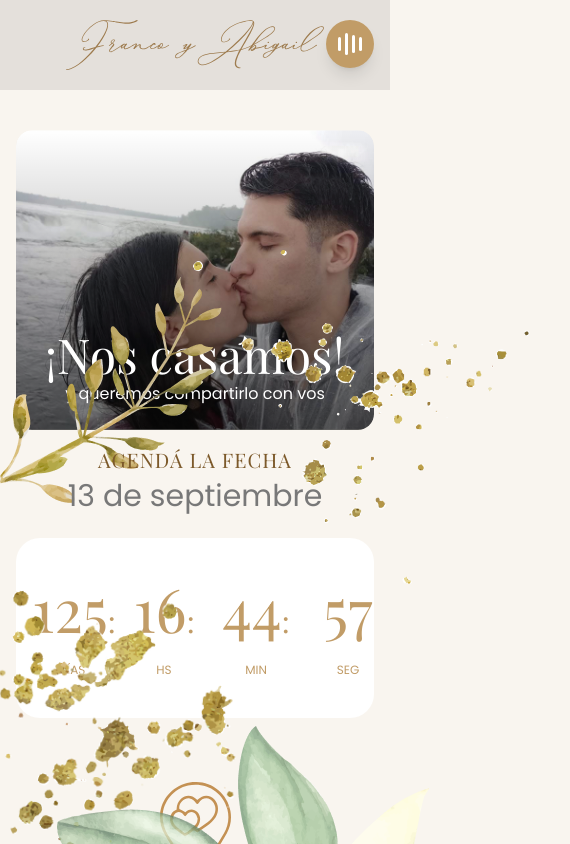
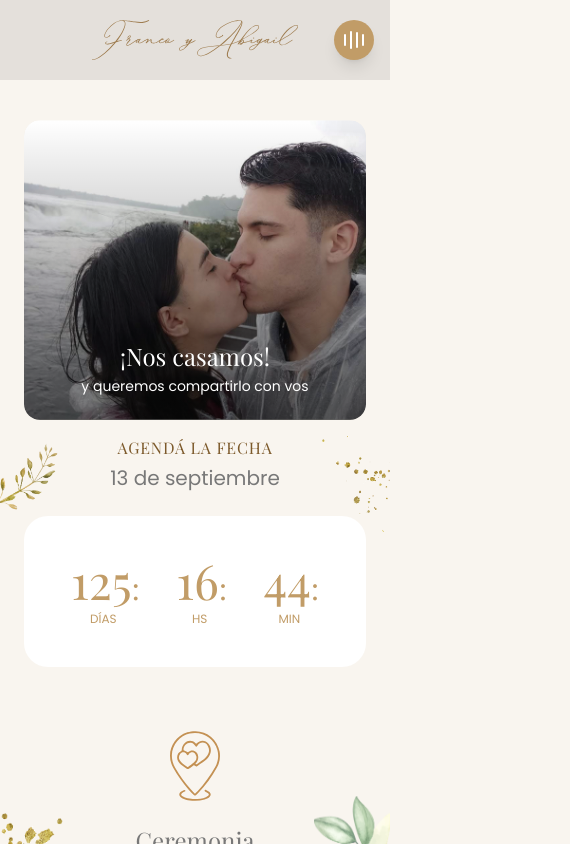
Before and after one commit to tomassalina/franco-abigail-wedding, a Next.js app: page / in a window 390 px wide. Both pictures are taken after a click on the button "ABRIR". Shown: the top 844 px of the page, 570 px wide, since content can reach past the window. Built offline with nearby package versions, Linux system fonts and the light colour scheme.

Commit message:
feat(): add responsive design to the decorations

```diff
--- a/app/components/countdown-timer.tsx
+++ b/app/components/countdown-timer.tsx
@@ -52,19 +52,24 @@ export default function CountdownTimer({ targetDate }: CountdownTimerProps) {
   ];
 
   return (
-    <div className="max-w-lg  mx-auto flex items-center justify-between gap-3">
+    <div className="max-w-lg w-[80%] md:w-full mx-auto flex items-center justify-between gap-3">
       {timeUnits.map((unit, index) => (
-        <div key={index} className="flex flex-col items-center">
+        <div
+          key={index}
+          className={`flex-col items-center ${
+            unit.label === "seg" && "hidden md:flex"
+          }`}
+        >
           <motion.div
-            className="w-20 h-20"
+            className="md:w-20 md:h-20"
             initial={{ scale: 0.9, opacity: 0 }}
             animate={{
-              scale: unit.label === "SEG" ? [1, 1.05, 1] : 1,
+              scale: unit.label === "seg" ? [1, 1.05, 1] : 1,
               opacity: 1,
             }}
             transition={{
               scale: {
-                repeat: unit.label === "SEG" ? Number.POSITIVE_INFINITY : 0,
+                repeat: unit.label === "seg" ? Number.POSITIVE_INFINITY : 0,
                 duration: 1,
               },
               opacity: {
@@ -74,7 +79,7 @@ export default function CountdownTimer({ targetDate }: CountdownTimerProps) {
             }}
           >
             <motion.span
-              className="font-playfair text-6xl text-secondary"
+              className="font-playfair text-5xl md:text-6xl text-secondary"
               key={unit.value}
               initial={{ opacity: 0, y: -10 }}
               animate={{ opacity: 1, y: 0 }}
@@ -85,7 +90,7 @@ export default function CountdownTimer({ targetDate }: CountdownTimerProps) {
             </motion.span>
           </motion.div>
           <motion.p
-            className="text-xs mt-1 text-secondary uppercase"
+            className="text-xs mt-1 text-secondary uppercase mr-1"
             initial={{ opacity: 0 }}
             animate={{ opacity: 1 }}
             transition={{ delay: 0.3 + index * 0.1, duration: 0.5 }}
--- a/app/components/music-player.tsx
+++ b/app/components/music-player.tsx
@@ -30,12 +30,12 @@ export default function MusicPlayer({
   return (
     <motion.button
       onClick={toggleMusic}
-      className="bg-[#C19C67] p-3 rounded-full cursor-pointer shadow-lg"
+      className="w-10 h-10 md:w-12 md:h-12 lg:w-14 lg:h-14 bg-[#C19C67] p-2.5 md:p-3 rounded-full cursor-pointer shadow-lg flex items-center justify-center"
       whileHover={{ scale: 1.1 }}
       whileTap={{ scale: 0.95 }}
     >
       {isPlaying ? (
-        <div className="w-6 h-6 flex items-center justify-center space-x-1">
+        <div className="w-5 h-5 md:w-6 md:h-6 flex items-center justify-center space-x-1">
           {[0, 1, 2, 3].map((i) => (
             <motion.div
               key={i}
--- a/app/components/sections/bible-verse.tsx
+++ b/app/components/sections/bible-verse.tsx
@@ -1,11 +1,11 @@
 export default function BibleVerseSection() {
   return (
     <div className="text-center italic text-[#5E3C10]">
-      <p className="font-medium text-4xl mb-4">
+      <p className="font-medium text-xl md:text-2xl lg:text-4xl mb-4">
         Más valen dos que uno, porque obtienen más fruto de su esfuerzo. Si
         caen, el uno levanta al otro.
       </p>
-      <p className="text-3xl">Eclesiastés 4:9-10</p>
+      <p className="text-lg md:text-xl lg:text-3xl">Eclesiastés 4:9-10</p>
     </div>
   );
 }
--- a/app/components/sections/confirmation.tsx
+++ b/app/components/sections/confirmation.tsx
@@ -3,7 +3,7 @@ import { CheckIcon, LetterIcon } from "@/components/icons";
 export default function ConfirmationSection() {
   return (
     <div className="text-center mb-16 relative z-10">
-      <div className="inline-block mb-4">
+      <div className="inline-block mb-4 relative left-3.5">
         <LetterIcon />
       </div>
       <h3 className="mb-2 font-playfair text-3xl font-medium">
--- a/app/components/sections/date-and-location.tsx
+++ b/app/components/sections/date-and-location.tsx
@@ -4,10 +4,12 @@ import { LocationIcon } from "@/components/icons";
 export default function DateAndLocationSection() {
   return (
     <div className="max-w-2xl mx-auto text-center mb-10">
-      <h3 className="mb-1 font-playfair text-accent-foreground tracking-wider uppercase text-xl">
+      <h3 className="mb-1 font-playfair text-accent-foreground tracking-wider uppercase text-base md:text-xl">
         Agendá la fecha
       </h3>
-      <p className="text-3xl text-card-foreground mb-6">13 de septiembre</p>
+      <p className="text-xl md:text-3xl text-card-foreground mb-6">
+        13 de septiembre
+      </p>
 
       <div className="py-10 px-4 bg-white rounded-3xl">
         <CountdownTimer targetDate="2025-09-13T18:00:00" />
@@ -15,14 +17,14 @@ export default function DateAndLocationSection() {
 
       <div className="text-center my-16">
         <div className="inline-block mb-4">
-          <LocationIcon />
+          <LocationIcon width={50} />
         </div>
         <div className="text-foreground">
-          <h3 className="mb-1 font-playfair text-4xl">Ceremonia</h3>
-          <p className="mb-2 text-2xl font-medium">
+          <h3 className="mb-1 font-playfair text-2xl md:text-4xl">Ceremonia</h3>
+          <p className="mb-2 text-lg md:text-2xl font-medium">
             La Quinta Eventos <br /> Gral.Las Heras, Bs.As.
           </p>
-          <p className="mb-4 text-lg">13 de septiembre, 16hs</p>
+          <p className="mb-4 text-base md:text-lg">13 de septiembre, 16hs</p>
         </div>
         <a
           href="https://maps.app.goo.gl/rfQVJR8o9YBuzuBC6"
--- a/app/components/sections/header.tsx
+++ b/app/components/sections/header.tsx
@@ -3,7 +3,7 @@ import { LogoIcon } from "@/components/icons";
 export const Header = () => {
   return (
     <header className="flex items-center justify-center">
-      <LogoIcon height={50} />
+      <LogoIcon height={50} className="h-10 md:h-[50px]" />
     </header>
   );
 };
--- a/app/components/sections/hero.tsx
+++ b/app/components/sections/hero.tsx
@@ -13,11 +13,11 @@ export default function HeroSection() {
             className="w-full h-full object-cover rounded-2xl"
           />
         </div>
-        <div className="absolute inset-0 flex flex-col items-center justify-end p-6 bg-gradient-to-t from-black/50 to-transparent text-white">
-          <h2 className="text-5xl font-playfair font-normal mb-1">
+        <div className="absolute inset-0 flex flex-col items-center justify-end p-6 bg-gradient-to-t from-black/50 to-transparent text-white text-center">
+          <h2 className="text-2xl md:text-5xl font-playfair font-normal mb-1">
             ¡Nos casamos!
           </h2>
-          <p className="text-base font-normal">
+          <p className="text-sm md:text-base font-normal">
             y queremos compartirlo con vos
           </p>
         </div>
--- a/app/components/wedding-invitation.tsx
+++ b/app/components/wedding-invitation.tsx
@@ -77,7 +77,7 @@ export default function WeddingInvitation() {
             initial={{ opacity: 0 }}
             animate={{ opacity: 1 }}
             exit={{ opacity: 0 }}
-            className="min-h-screen flex items-center justify-center px-5"
+            className="min-h-screen flex items-center justify-center px-5 md:px-25"
           >
             <InvitationLetter handleOpen={openInvitation} />
           </motion.div>
@@ -105,14 +105,14 @@ export default function WeddingInvitation() {
                 alt="Rama de un arbol en forma de decoracion"
                 width={235}
                 height={276}
-                className="absolute top-40 -left-1"
+                className="hidden xl:inline absolute top-40 -left-1"
               />
               <Image
                 src="/images/decoration-2.png"
                 alt="Rama de un arbol en forma de decoracion"
                 width={337}
                 height={334}
-                className="absolute top-40 -right-35 overflow-x-hidden"
+                className="hidden xl:inline absolute top-40 -right-35 overflow-x-hidden"
               />
             </div>
 
@@ -120,22 +120,37 @@ export default function WeddingInvitation() {
               <DateAndLocationSection />
 
               <Image
+                src="/images/decoration-1.png"
+                alt="Rama de un arbol en forma de decoracion"
+                width={235}
+                height={276}
+                className="lg:hidden absolute top-0 -left-1 w-16 h-20 md:w-24 md:h-28 lg:w-[235px] lg:h-[276px]"
+              />
+              <Image
+                src="/images/decoration-2.png"
+                alt="Rama de un arbol en forma de decoracion"
+                width={337}
+                height={334}
+                className="lg:hidden absolute -top-0 -right-7 overflow-x-hidden w-24 h-24 md:w-36 md:h-36 lg:w-[337px] lg:h-[334px]"
+              />
+
+              <Image
                 src="/images/decoration-3.png"
                 alt="Rama de un arbol en forma de decoracion"
                 width={407}
                 height={431}
-                className="absolute top-25 -left-25"
+                className="absolute top-90 -left-10 md:top-100 md:-left-15 lg:top-25 lg:-left-25 w-36 h-40 md:w-56 md:h-60 lg:w-[370px] lg:h-[390px]"
               />
               <Image
                 src="/images/decoration-4.png"
                 alt="Rama de un arbol en forma de decoracion"
                 width={373}
                 height={391}
-                className="absolute top-70 -right-10 overflow-x-hidden"
+                className="absolute top-90 -right-1 md:top-100 md:-right-1 lg:top-70 lg:-right-10 overflow-x-hidden w-20 h-24 md:w-36 md:h-40 lg:w-[340px] lg:h-[350px]"
               />
             </div>
 
-            <div className="wrapper bg-primary pt-8 pb-12 relative">
+            <div className="wrapper bg-primary pt-8 pb-8 lg:pb-12 relative">
               <MenuSection />
 
               <Image
@@ -143,18 +158,33 @@ export default function WeddingInvitation() {
                 alt="Rama de un arbol en forma de decoracion"
                 width={407}
                 height={381}
-                className="absolute top-34 -left-22"
+                className="absolute top-40 -left-20 md:top-34 md:-left-22 w-44 h-40 md:w-56 md:h-52 lg:w-64 lg:h-60 xl:w-[380px] xl:h-[350px]"
               />
               <Image
                 src="/images/decoration-6.png"
                 alt="Rama de un arbol en forma de decoracion"
                 width={427}
                 height={482}
-                className="absolute top-25 -right-45 overflow-x-hidden"
+                className="absolute top-210 -right-15 md:top-25 md:-right-30 xl:-right-38 overflow-x-hidden w-36 h-40 md:w-56 md:h-64 lg:w-64 lg:h-60 xl:w-[400px] xl:h-[450px]"
+              />
+
+              <Image
+                src="/images/decoration-6.png"
+                alt="Rama de un arbol en forma de decoracion"
+                width={427}
+                height={482}
+                className="md:hidden absolute top-140 -left-12 w-36 h-40 transform rotate-180"
+              />
+              <Image
+                src="/images/decoration-5.png"
+                alt="Rama de un arbol en forma de decoracion"
+                width={407}
+                height={381}
+                className="md:hidden absolute top-125 -right-20 w-44 h-40 transform rotate-240"
               />
             </div>
 
-            <div className="py-12 px-8 relative">
+            <div className="py-8 lg:py-12 px-2 md:px-8 relative">
               <BibleVerseSection />
 
               <Image
@@ -162,33 +192,48 @@ export default function WeddingInvitation() {
                 alt="Rama de un arbol en forma de decoracion"
                 width={337}
                 height={334}
-                className="absolute z-10 top-10 -left-40 overflow-x-hidden"
+                className="hidden md:inline absolute z-10 md:top-10 md:-left-10 lg:top-12 lg:-left-20 overflow-x-hidden md:w-40 md:h-40 lg:w-70 lg:h-70"
               />
               <Image
                 src="/images/decoration-7.png"
                 alt="Rama de un arbol en forma de decoracion"
                 width={300}
                 height={300}
-                className="absolute -top-4 -right-2 overflow-x-hidden"
+                className="hidden md:inline absolute -right-2 md:top-10 lg:top-10 xl:-top-2 overflow-x-hidden md:w-36 md:h-36 lg:w-56 lg:h-56 xl:w-72 xl:h-72"
               />
             </div>
 
-            <div className="wrapper bg-secondary py-8 relative">
+            <div className="wrapper bg-secondary py-4 md:py-8 relative">
               <PhotoAlbumSection />
+
+              <Image
+                src="/images/decoration-1.png"
+                alt="Rama de un arbol en forma de decoracion"
+                width={235}
+                height={276}
+                className="xl:hidden absolute top-5 -left-1 w-16 h-20 md:w-24 md:h-28 lg:w-36 lg:h-40"
+              />
+              <Image
+                src="/images/decoration-1.png"
+                alt="Rama de un arbol en forma de decoracion"
+                width={235}
+                height={276}
+                className="xl:hidden absolute top-5 -right-1 transform -scale-x-100 w-16 h-20 md:w-24 md:h-28 lg:w-36 lg:h-40"
+              />
 
               <Image
                 src="/images/decoration-8.png"
                 alt="Rama de un arbol en forma de decoracion"
                 width={400}
                 height={380}
-                className="absolute top-70 -left-20 overflow-x-hidden"
+                className="hidden xl:inline absolute top-70 -left-20 overflow-x-hidden"
               />
               <Image
                 src="/images/decoration-9.png"
                 alt="Rama de un arbol en forma de decoracion"
                 width={400}
                 height={400}
-                className="absolute top-68 -right-35 overflow-x-hidden"
+                className="hidden xl:inline absolute top-68 -right-35 overflow-x-hidden"
               />
             </div>
 
@@ -200,18 +245,40 @@ export default function WeddingInvitation() {
                 alt="Rama de un arbol en forma de decoracion"
                 width={337}
                 height={334}
-                className="absolute top-10 -left-30"
+                className="md:hidden absolute top-10 -left-10 w-36 h-36"
+              />
+              <Image
+                src="/images/decoration-5.png"
+                alt="Rama de un arbol en forma de decoracion"
+                width={407}
+                height={381}
+                className="md:hidden absolute top-85 -right-20 w-44 h-40 rotate-240"
+              />
+              <Image
+                src="/images/decoration-9.png"
+                alt="Rama de un arbol en forma de decoracion"
+                width={400}
+                height={400}
+                className="md:hidden absolute -bottom-5 -left-10 w-40 h-40"
+              />
+
+              <Image
+                src="/images/decoration-2.png"
+                alt="Rama de un arbol en forma de decoracion"
+                width={337}
+                height={334}
+                className="hidden md:inline absolute top-0 -left-10 xl:top-10 xl:-left-30 md:w-44 md:h-44 xl:w-[337px] xl:h-[334px]"
               />
               <Image
                 src="/images/decoration-1.png"
                 alt="Rama de un arbol en forma de decoracion"
                 width={235}
                 height={276}
-                className="absolute top-10 -right-2 overflow-x-hidden transform -scale-x-100"
+                className="hidden md:inline absolute bottom-10 -right-2 xl:top-10 xl:-right-2 overflow-x-hidden transform -scale-x-100 w-26 h-22 xl:w-[235px] xl:h-[276px]"
               />
             </div>
 
-            <div className="wrapper bg-secondary py-18 relative">
+            <div className="wrapper bg-secondary py-8 md:py-8 lg:py-18 relative">
               <GiftsSection />
 
               <Image
@@ -219,18 +286,18 @@ export default function WeddingInvitation() {
                 alt="Rama de un arbol en forma de decoracion"
                 width={300}
                 height={310}
-                className="absolute top-20 -left-0 overflow-x-hidden transform -scale-x-100 rotate-20"
+                className="hidden lg:inline absolute top-40 xl:top-20 -left-0 overflow-x-hidden transform -scale-x-100 rotate-20 w-36 h-36 xl:w-[300px] xl:h-[310px]"
               />
               <Image
                 src="/images/decoration-2.png"
                 alt="Rama de un arbol en forma de decoracion"
                 width={337}
                 height={334}
-                className="absolute top-20 -right-20"
+                className="hidden lg:inline absolute top-40 -right-6 xl:top-20 xl:-right-20 w-36 h-36 xl:w-[337px] xl:h-[334px]"
               />
             </div>
 
-            <div className="wrapper bg-accent pt-18 pb-28 relative overflow-hidden">
+            <div className="wrapper bg-accent pt-14 md:pb-18 lg:pb-22 xl:pb-28 relative overflow-hidden">
               <ConfirmationSection />
 
               <Image
@@ -238,14 +305,14 @@ export default function WeddingInvitation() {
                 alt="Rama de un arbol en forma de decoracion"
                 width={1496}
                 height={520}
-                className="absolute top-47 right-[12%] overflow-x-hidden"
+                className="absolute -bottom-10 md:-bottom-20 lg:-bottom-30 xl:-bottom-50 right-[12%]"
               />
               <Image
                 src="/images/decoration-11.png"
                 alt="Rama de un arbol en forma de decoracion"
                 width={266}
                 height={379}
-                className="absolute top-70 -right-10"
+                className="absolute -bottom-8 md:-bottom-16 lg:-bottom-24 -right-4 xl:-bottom-35 xl:-right-10 w-[15%]"
               />
             </div>
           </motion.main>
--- a/app/globals.css
+++ b/app/globals.css
@@ -54,9 +54,9 @@
 }
 
 body {
-  @apply bg-background text-foreground font-normal font-poppins overflow-x-hidden;
+  @apply max-w-screen bg-background text-foreground font-normal font-poppins overflow-x-hidden;
 }
 
 .wrapper {
-  @apply w-full px-4 md:px-8 lg:px-20 xl:px-40 2xl:px-72;
+  @apply w-full max-w-screen overflow-hidden px-6 md:px-8 lg:px-20 xl:px-40 2xl:px-72;
 }
```
Also changed, not shown: app/components/sections/gifts.tsx (+8 -8 lines), app/components/sections/menu.tsx (+22 -34 lines), app/components/sections/photo-album.tsx (+7 -5 lines).
